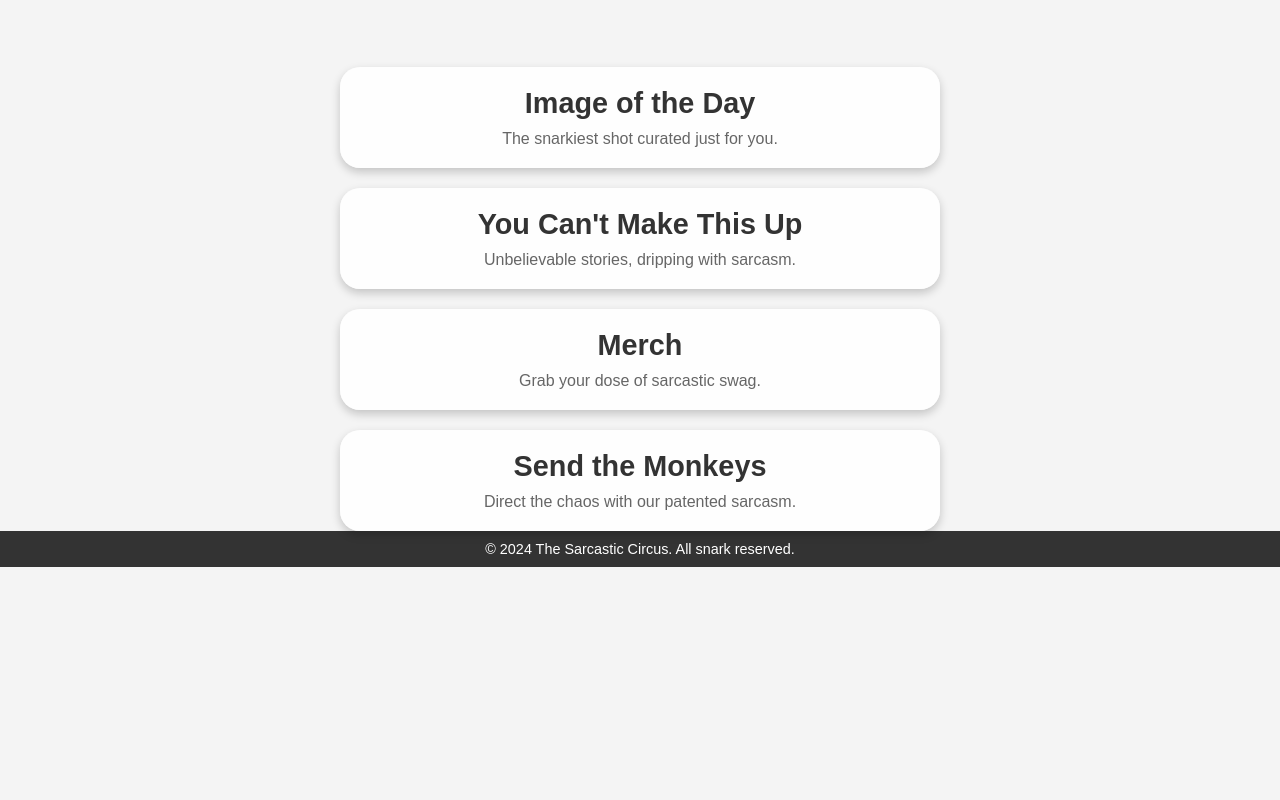
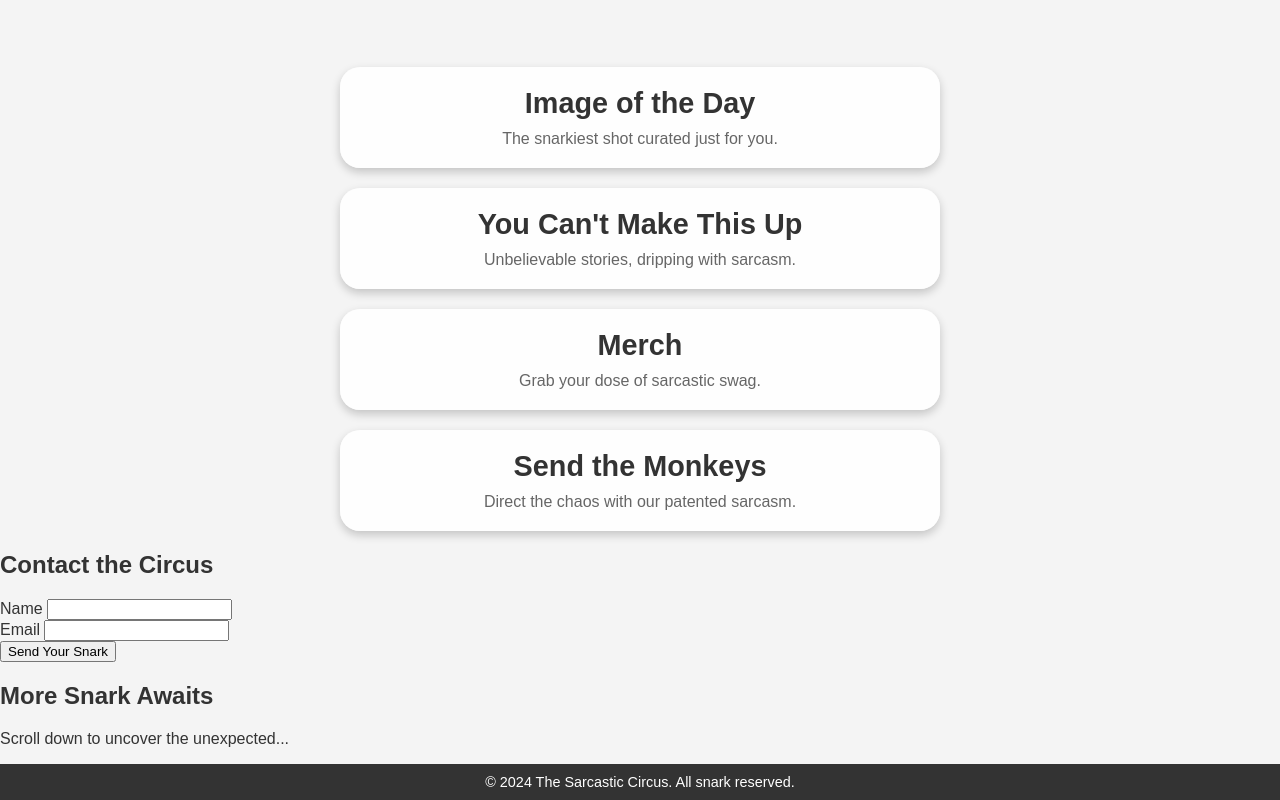
Before and after one commit to Intelliwebchatt/circus25, a plain HTML site: page index.html in a window 1280 px wide. Shown: the part 683-1483 px from the top of the page. Before the commit the page ends 1250 px from the top, so only its background shows below. Drawn offline with Linux system fonts and the light colour scheme.

Commit message:
Update index.html

```diff
--- a/index.html
+++ b/index.html
@@ -56,6 +56,31 @@
                 </a>
             </article>
         </section>
+
+        <section class="contact-section">
+            <div class="contact-form-wrapper">
+                <h2>Contact the Circus</h2>
+                <form name="contact" method="POST" data-netlify="true">
+                    <input type="hidden" name="form-name" value="contact">
+                    <div class="form-group">
+                        <label for="name">Name</label>
+                        <input type="text" id="name" name="name" required>
+                    </div>
+                    <div class="form-group">
+                        <label for="email">Email</label>
+                        <input type="email" id="email" name="email" required>
+                    </div>
+                    <button type="submit">Send Your Snark</button>
+                </form>
+            </div>
+        </section>
+
+        <section class="hero-image-scroll">
+            <div class="scroll-content">
+                <h2>More Snark Awaits</h2>
+                <p>Scroll down to uncover the unexpected...</p>
+            </div>
+        </section>
     </main>
 
     <footer>
```
